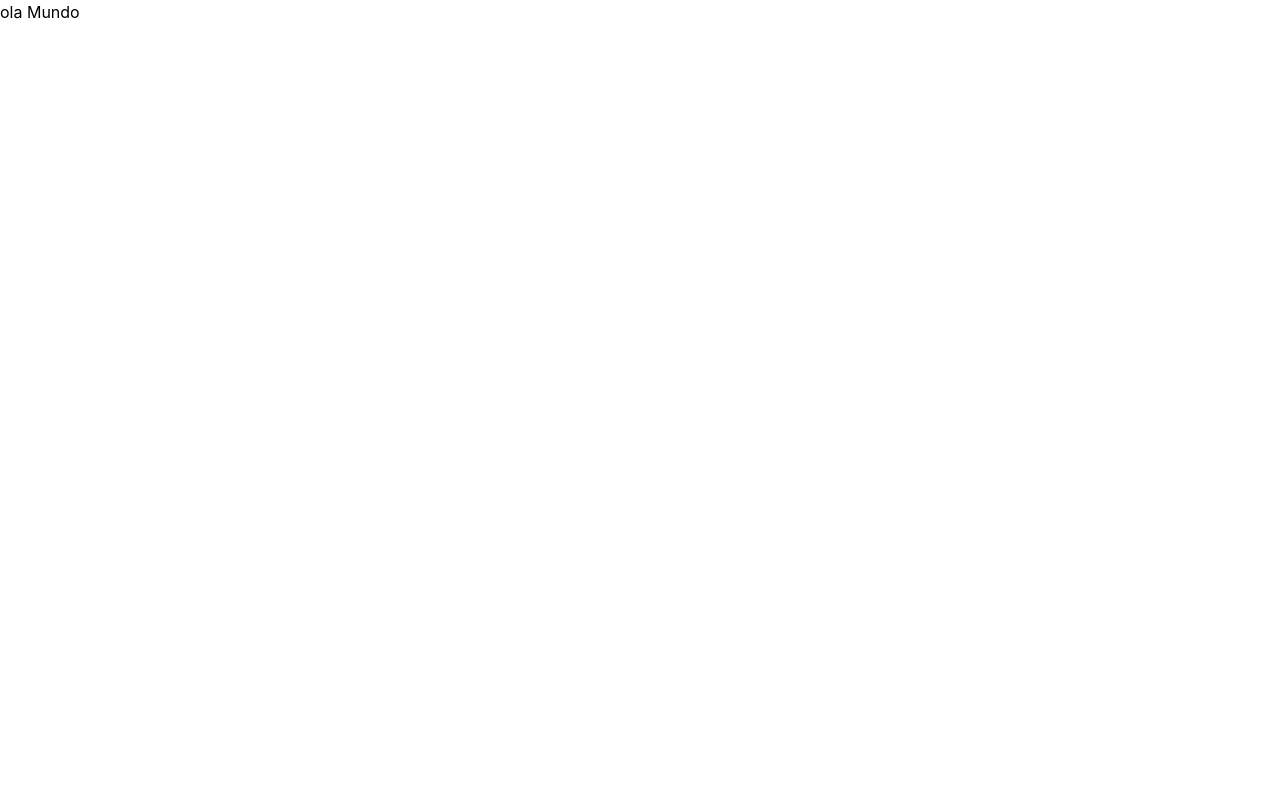
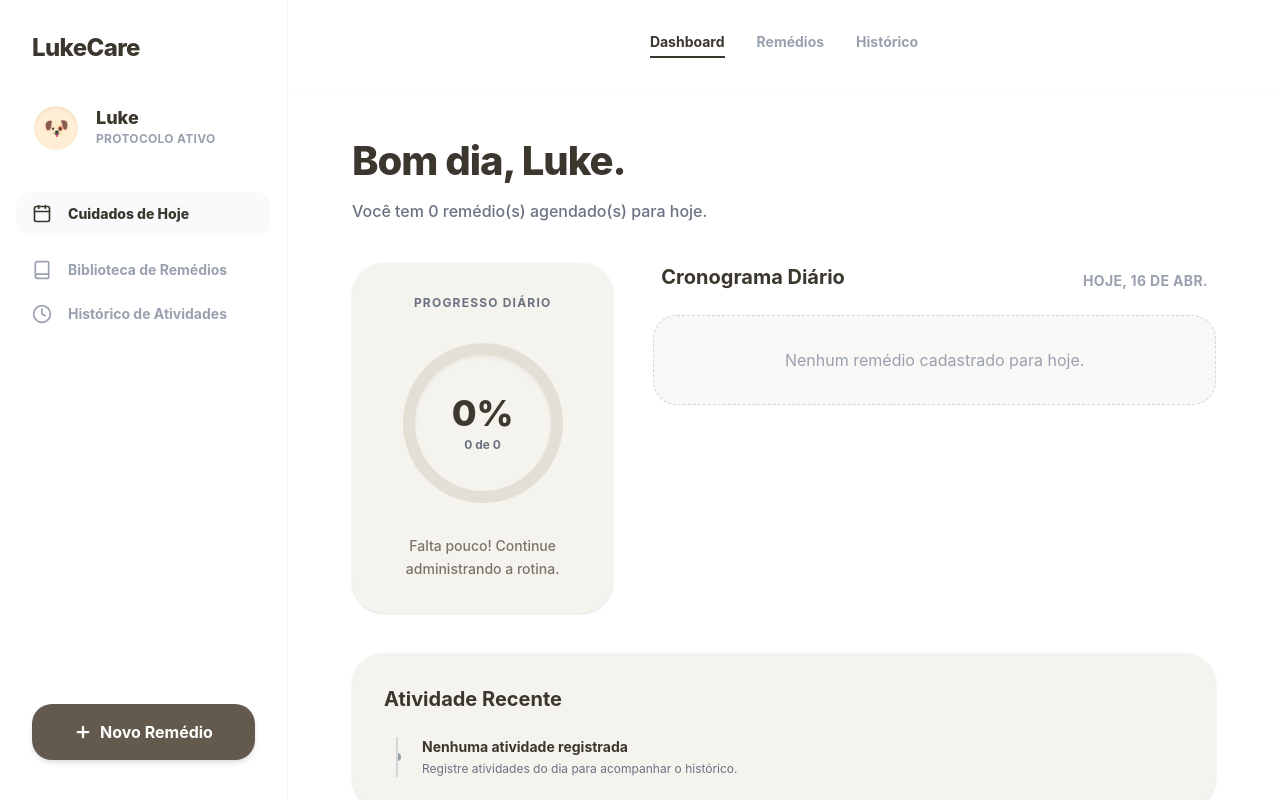
Before and after one commit to OtavioAraujoS/LukeCare, a React (Vite) app: page / in a window 1280 px wide. Built offline with nearby package versions, Linux system fonts and the light colour scheme.

Commit message:
feat: update page with dashboard functions

```diff
--- a/src/App.tsx
+++ b/src/App.tsx
@@ -1,9 +1,66 @@
-function App() {
+import { AddMedicationModal } from "./components/AddMedicationModal";
+import { ScheduleList } from "./components/ScheduleList";
+import { ProgressCard } from "./components/ProgressCard";
+import { useMedicationStore } from "./store/useMedicationStore";
+import { useState } from "react";
+import { ActivityList } from "./components/ActivityList";
+import { Header } from "./components/layout/Header";
+import { Sidebar } from "./components/layout/Sidebar";
+
+export default function App() {
+  const medications = useMedicationStore((state) => state.medications);
+  const [isModalOpen, setIsModalOpen] = useState(false);
+
+  const todayFormatted = new Intl.DateTimeFormat("pt-BR", {
+    day: "numeric",
+    month: "short",
+  }).format(new Date());
+
   return (
-    <div>
-      <h1>ola Mundo</h1>
+    <div className="flex h-screen bg-white font-sans overflow-hidden text-[#3B362E]">
+      <Sidebar setIsModalOpen={setIsModalOpen} />
+
+      <main className="flex-1 flex flex-col h-full bg-white relative overflow-y-auto">
+        <Header />
+
+        <div className="px-16 py-10 max-w-6xl mx-auto w-full">
+          <div className="mb-10">
+            <h2 className="text-[2.5rem] font-extrabold text-[#3B362E] tracking-tight mb-2">
+              Bom dia, Luke.
+            </h2>
+            <p className="text-gray-500 font-medium">
+              Você tem {medications.length} remédio(s) agendado(s) para hoje.
+            </p>
+          </div>
+
+          <div className="grid grid-cols-12 gap-10">
+            <div className="col-span-12 lg:col-span-4">
+              <ProgressCard />
+            </div>
+
+            <div className="col-span-12 lg:col-span-8">
+              <div className="flex justify-between items-end mb-6 px-2">
+                <h3 className="text-xl font-bold text-[#3B362E]">
+                  Cronograma Diário
+                </h3>
+                <span className="text-sm font-bold text-gray-400 uppercase tracking-wide">
+                  Hoje, {todayFormatted}
+                </span>
+              </div>
+              <ScheduleList />
+            </div>
+
+            <div className="col-span-12">
+              <ActivityList />
+            </div>
+          </div>
+        </div>
+      </main>
+
+      <AddMedicationModal
+        isOpen={isModalOpen}
+        onClose={() => setIsModalOpen(false)}
+      />
     </div>
   );
 }
-
-export default App;
```
